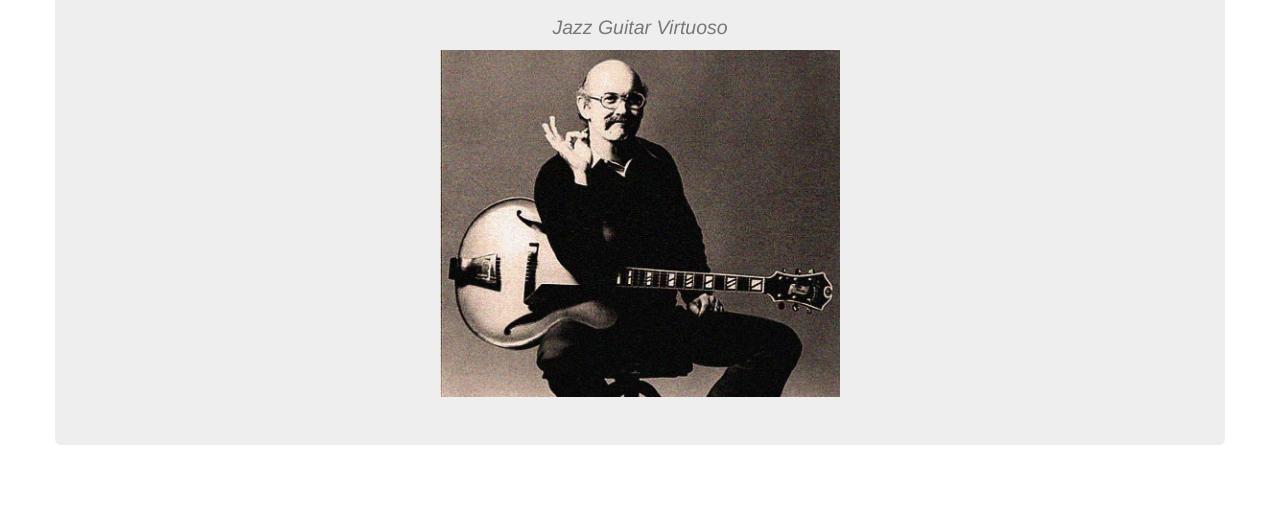
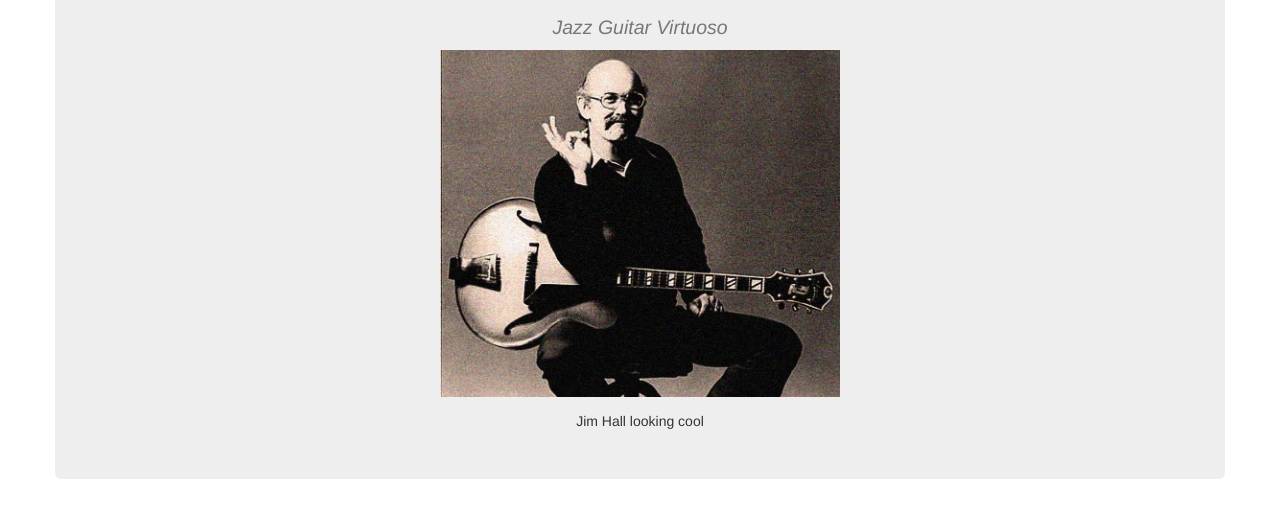
Before and after one commit to Dayun123/freeCodeCampProjects, a plain HTML site: page projects/tribute/index.html in a window 1280 px wide. Shown: the part 180-698 px from the top of the page. Drawn offline with nearby package versions, Linux system fonts and the light colour scheme.

Commit message:
Put hero image inside of a <figure> and used a <figcaption> to caption it.

```diff
--- a/projects/tribute/index.html
+++ b/projects/tribute/index.html
@@ -43,17 +43,15 @@ Probably won't need much custom CSS, the goal of the project is just to get a si
     <!-- In Bootstrap, you must have a containing element to house the grid system. There are two types, .container and .container-fluid. I'm choosing .container because I want a fixed width container that doesn't span the entire viewport. -->
     <div class="container">
 
-      <!-- You need to place your content in columns, but columns must be children of rows, so each row will represent a logical division on the page, with columns filling out the content of that row. This particular row will hold the headline text for the tribute page. -->
-      <!-- <div class="row" id="headline">
-
-      </div> -->
-
-      <!-- The hero image of Jim Hall, along with a text description of the image. -->
+      <!-- You need to place your content in columns, but columns must be children of rows, so each row will represent a logical division on the page, with columns filling out the content of that row. This particular row will hold the headline text for the tribute page, the hero image of Jim Hall, and a text description of the image. -->
       <div class="row" id="hero-img">
         <div class="jumbotron text-center">
-            <h1>Jim Hall</h1>
-            <h2><small><em>Jazz Guitar Virtuoso</em></small></h2>
-            <img src="img/hero-img.jpg" class="img-responsive center-block">
+          <h1>Jim Hall</h1>
+          <h2><small><em>Jazz Guitar Virtuoso</em></small></h2>
+          <figure>
+            <img src="img/hero-img.jpg" class="img-responsive center-block" alt="Jim Hall giving the OK symbol">
+            <figcaption>Jim Hall looking cool</figcaption>
+          </figure>
         </div>
       </div>
 
--- a/projects/tribute/styles/main.css
+++ b/projects/tribute/styles/main.css
@@ -7,18 +7,18 @@ body {
 
 
 
-/***************************  #headline Row  *******************************/
+/***************************  #hero-img Row  *******************************/
 
 /* There was too much vertical spacing between the main headline and the sub-headline */
 #hero-img h2 {
   margin-top: 0;
 }
 
-
-
-/***************************  #hero-img Row  *******************************/
-
 /* The image was too large on bigger screens, this guarantees it will stay manageable. */
 #hero-img img {
   max-width: 400px;
 }
+
+#hero-img figcaption {
+  margin-top: 14px;
+}
```
